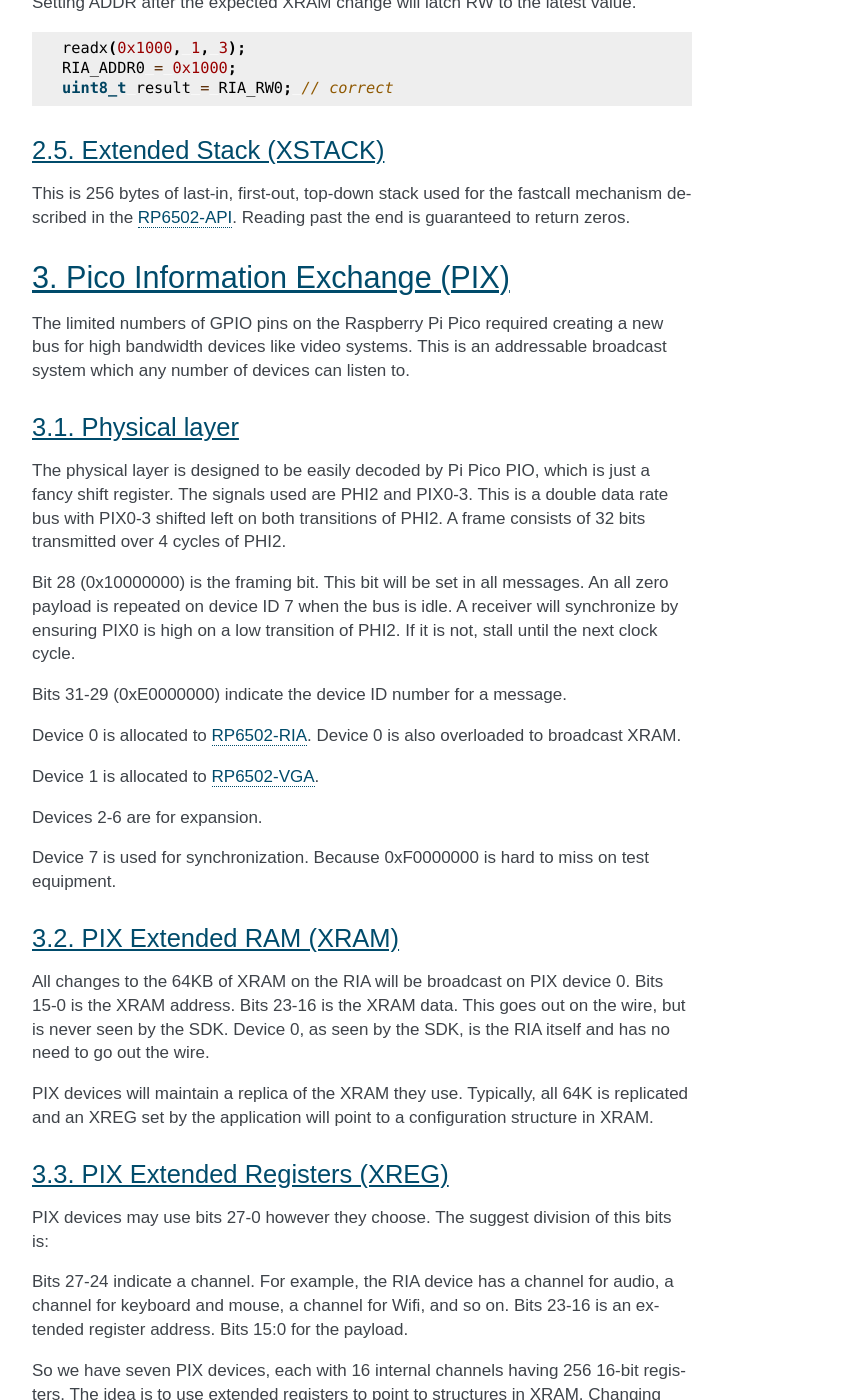
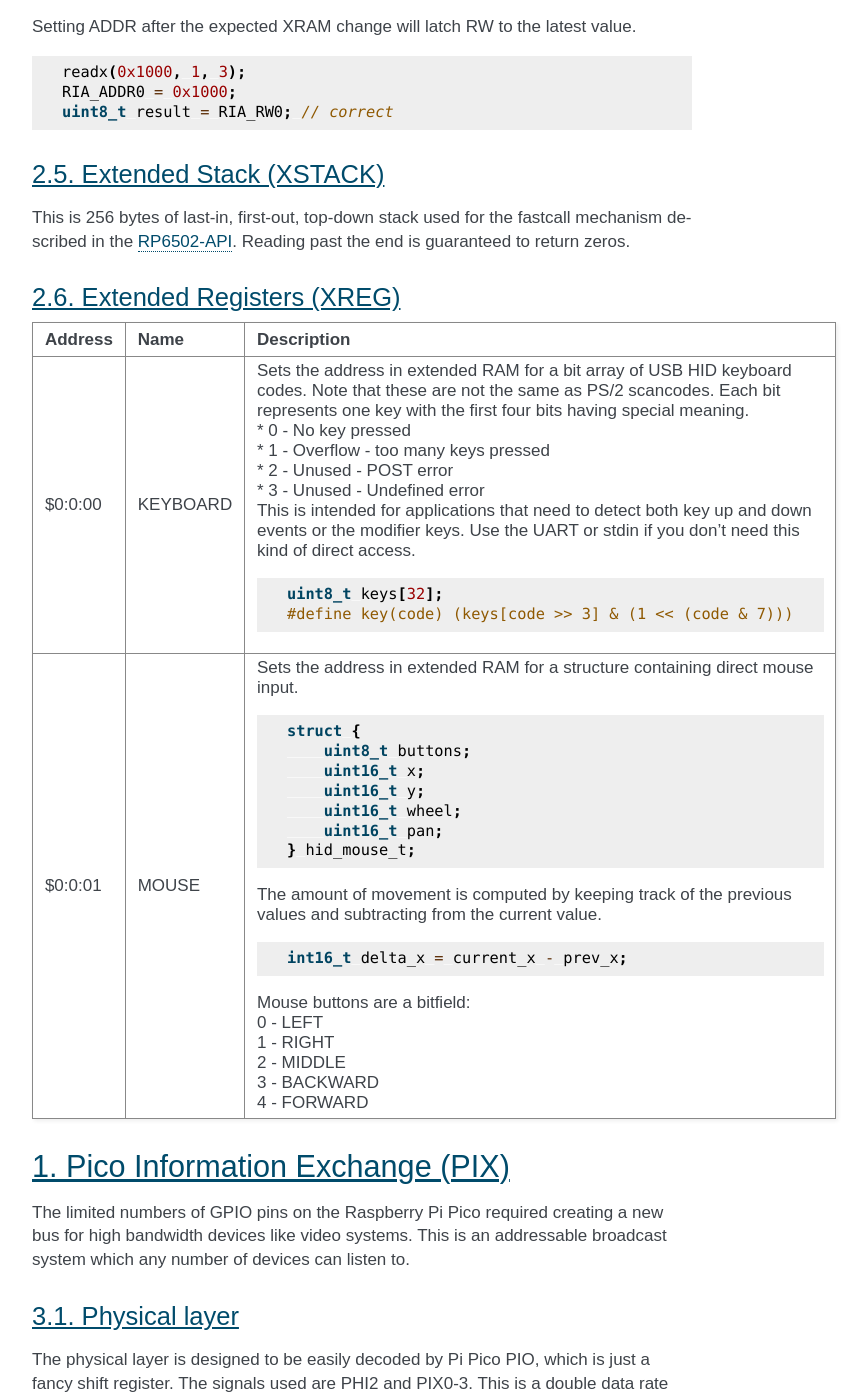
Before and after one commit to picocomputer/picocomputer.github.io, a Sphinx documentation site: the page built from docs/source/ria.rst, in a window 1280 px wide and 1400 px high, scrolled down 3778 px. Shown: the whole window, without its empty margins (388-1256 px from the left). Built offline with Sphinx 7.4.7, drawn with Linux system fonts in a browser that asks for light colours; some of the changed text lies outside the part shown.

Commit message:
kbd and mou initial docs

```diff
--- a/docs/source/api.rst
+++ b/docs/source/api.rst
@@ -243,7 +243,7 @@
 read_xram
 ---------
 
-.. c:function:: int read_xram(xram_addr buf, unsigned count, int fildes)
+.. c:function:: int read_xram(unsigned buf, unsigned count, int fildes)
 
    Read `count` bytes from a file to xram.
 
@@ -288,7 +288,7 @@
 write_xram
 ----------
 
-.. c:function:: int write_xram(xram_addr buf, unsigned count, int fildes)
+.. c:function:: int write_xram(unsigned buf, unsigned count, int fildes)
 
    Write `count` bytes from xram to a file.
 
--- a/docs/source/ria.rst
+++ b/docs/source/ria.rst
@@ -183,8 +183,58 @@
 
 This is 256 bytes of last-in, first-out, top-down stack used for the fastcall mechanism described in the :doc:`api`. Reading past the end is guaranteed to return zeros.
 
+2.6. Extended Registers (XREG)
+------------------------------
 
-3. Pico Information Exchange (PIX)
+.. list-table::
+  :widths: 5 5 90
+  :header-rows: 1
+
+  * - Address
+    - Name
+    - Description
+  * - $0:0:00
+    - KEYBOARD
+    - | Sets the address in extended RAM for a bit array of USB HID keyboard codes. Note that these are not the same as PS/2 scancodes. Each bit represents one key with the first four bits having special meaning.
+      | * 0 - No key pressed
+      | * 1 - Overflow - too many keys pressed
+      | * 2 - Unused - POST error
+      | * 3 - Unused - Undefined error
+      | This is intended for applications that need to detect both key up and down events or the modifier keys. Use the UART or stdin if you don't need this kind of direct access.
+
+      .. code-block:: C
+
+        uint8_t keys[32];
+        #define key(code) (keys[code >> 3] & (1 << (code & 7)))
+  * - $0:0:01
+    - MOUSE
+    - | Sets the address in extended RAM for a structure containing direct mouse input.
+
+      .. code-block:: C
+
+        struct {
+            uint8_t buttons;
+            uint16_t x;
+            uint16_t y;
+            uint16_t wheel;
+            uint16_t pan;
+        } hid_mouse_t;
+
+      | The amount of movement is computed by keeping track of the previous values and subtracting from the current value.
+
+      .. code-block:: C
+
+        int16_t delta_x = current_x - prev_x;
+
+      | Mouse buttons are a bitfield:
+      | 0 - LEFT
+      | 1 - RIGHT
+      | 2 - MIDDLE
+      | 3 - BACKWARD
+      | 4 - FORWARD
+
+
+1. Pico Information Exchange (PIX)
 ==================================
 
 The limited numbers of GPIO pins on the Raspberry Pi Pico required creating a new bus for high bandwidth devices like video systems. This is an addressable broadcast system which any number of devices can listen to.
@@ -202,9 +252,15 @@
 
 Device 1 is allocated to :doc:`vga`.
 
-Devices 2-6 are for expansion.
+Devices 2-6 are available for user expansion.
 
 Device 7 is used for synchronization. Because 0xF0000000 is hard to miss on test equipment.
+
+Bits 27-24(0x0F000000) indicate the channel ID number for a message. Each device can have 16 channels.
+
+Bits 23-16(0x00FF0000) indicate the register address in the channel on the device.
+
+Bits 15-0(0x0000FFFF) is a value to store in the register.
 
 3.2. PIX Extended RAM (XRAM)
 ----------------------------
```
